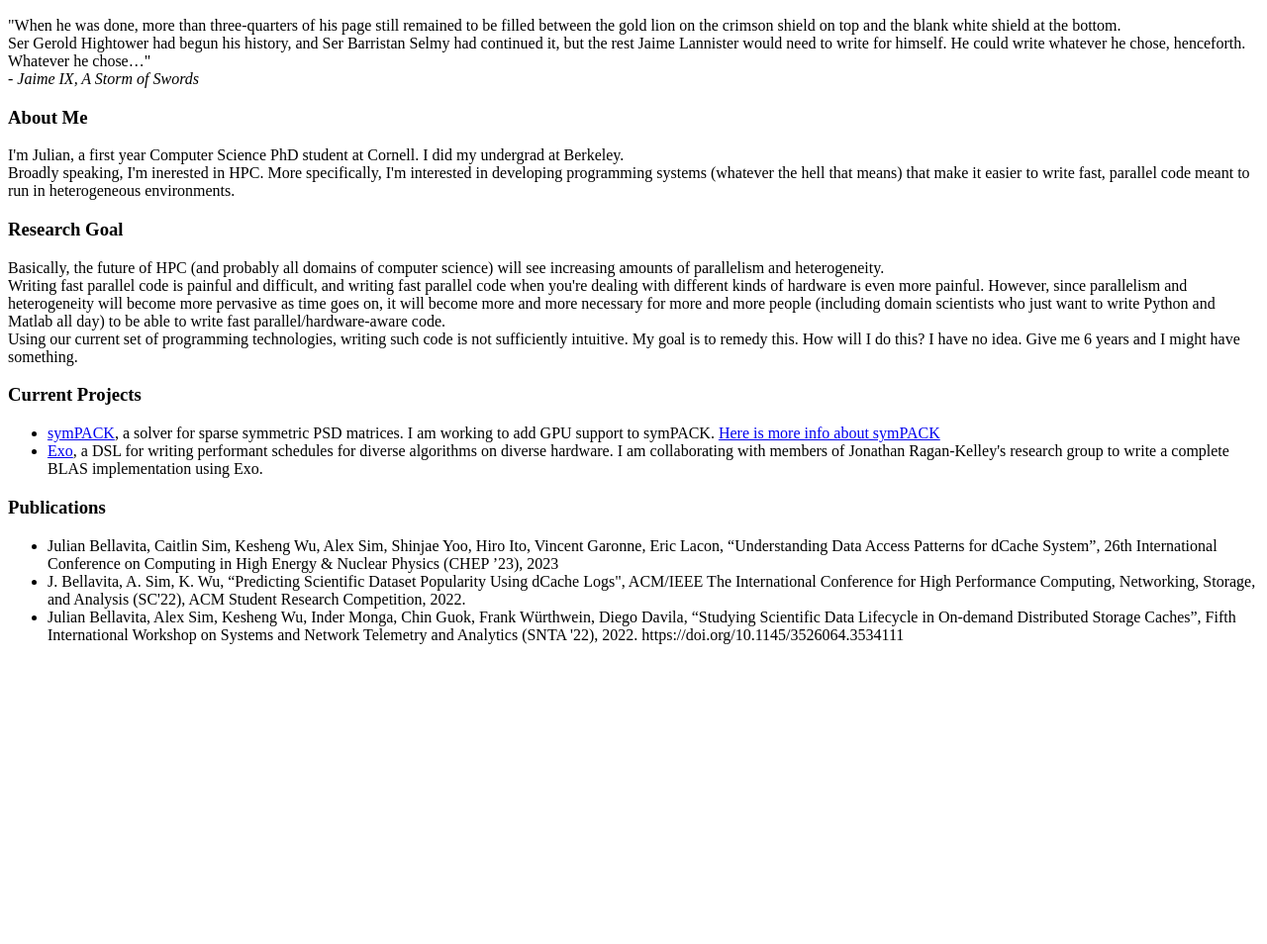
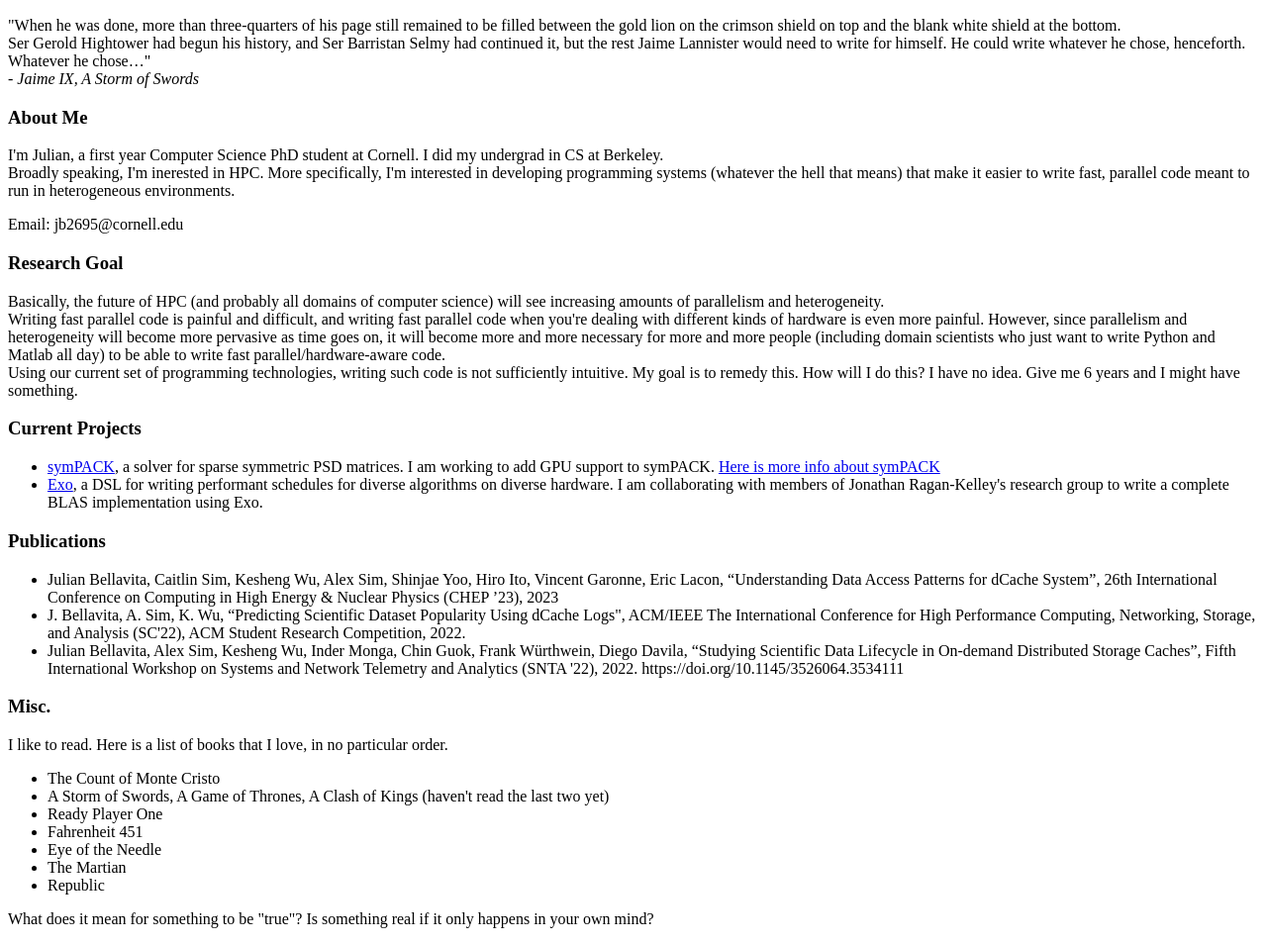
Before and after one commit to Hooninator/home.github.io, a plain HTML site: page index.html in a window 1280 px wide. Shown: the part 50-1004 px from the top of the page at 99% size. Before the commit the page ends 800 px from the top, so only its background shows below. Drawn offline with Linux system fonts and the light colour scheme.

```diff
--- a/index.html
+++ b/index.html
@@ -15,11 +15,13 @@
 
 	<h3>About Me</h3>
 
-	<p>I'm Julian, a first year Computer Science PhD student at Cornell. I did my undergrad at Berkeley.<br>
+	<p>I'm Julian, a first year Computer Science PhD student at Cornell. I did my undergrad in CS at Berkeley.<br>
 	Broadly speaking, I'm inerested in HPC. More specifically, I'm interested in developing
 	programming systems (whatever the hell that means) that make it easier
 	to write fast, parallel code meant to run in heterogeneous
 	environments.</p>
+
+	<p>Email: jb2695@cornell.edu</p>
 
 	<h3> Research Goal </h3>
 
@@ -61,4 +63,19 @@
 		<li>J. Bellavita, A. Sim, K. Wu, “Predicting Scientific Dataset Popularity Using dCache Logs", ACM/IEEE The International Conference for High Performance Computing, Networking, Storage, and Analysis (SC'22), ACM Student Research Competition, 2022.</li>
 		<li>Julian Bellavita, Alex Sim, Kesheng Wu, Inder Monga, Chin Guok, Frank Würthwein, Diego Davila, “Studying Scientific Data Lifecycle in On-demand Distributed Storage Caches”, Fifth International Workshop on Systems and Network Telemetry and Analytics (SNTA '22), 2022. https://doi.org/10.1145/3526064.3534111</li>
 	</ul>
+
+	<h3>Misc.</h3>
+	<p>I like to read. Here is a list of books that I love, in no particular order.</p>
+	<ul>
+		<li>The Count of Monte Cristo</li>
+		<li>A Storm of Swords, A Game of Thrones, A Clash of Kings (haven't read the last two yet)</li>
+		<li>Ready Player One</li>
+		<li>Fahrenheit 451</li>
+		<li>Eye of the Needle</li>
+		<li>The Martian</li>
+		<li>Republic</li>
+	</ul>
+
+	<p>What does it mean for something to be "true"? Is something real if it only happens in your own mind?</p>
+
 </body>
```
